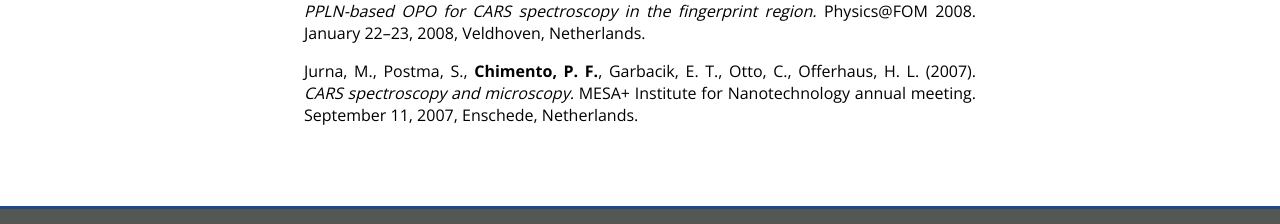
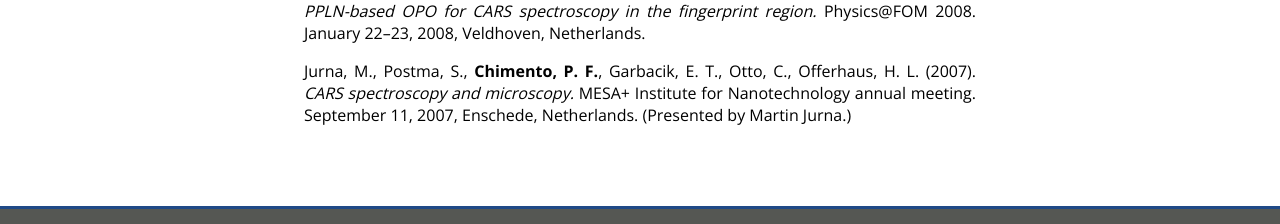
Before and after one commit to ptomato/ptomato.github.com, a Jekyll site: the page built from about-me-publications.md, in a window 1280 px wide. Shown: the part 2007-2231 px from the top of the page. Built offline with Jekyll 4.4.1, drawn with Linux system fonts in a browser that asks for light colours; some web fonts are replaced.

Commit message:
Add 'presenter:' field to posters

```diff
--- a/about-me-publications.md
+++ b/about-me-publications.md
@@ -113,6 +113,7 @@ posters:
     venue: MESA+ Institute for Nanotechnology annual meeting
     date: September 11, 2007
     place: Enschede, Netherlands
+    presenter: Martin Jurna
   - authors:
     - Chimento, P. F.
     - Jurna, M.
@@ -275,6 +276,7 @@ _{{ item.title }}._
 _{{ item.title }}._
 {{ item.venue }}.
 {{ item.date }}, {{ item.place }}.
+{% if item.presenter %}(Presented by {{ item.presenter }}.){% endif %}
 {% if item.note %}({{ item.note }}){% endif %}
 
 {% endfor %}
```
Also changed, not shown: other parts of about-me-publications.md (+1 -1 lines).
